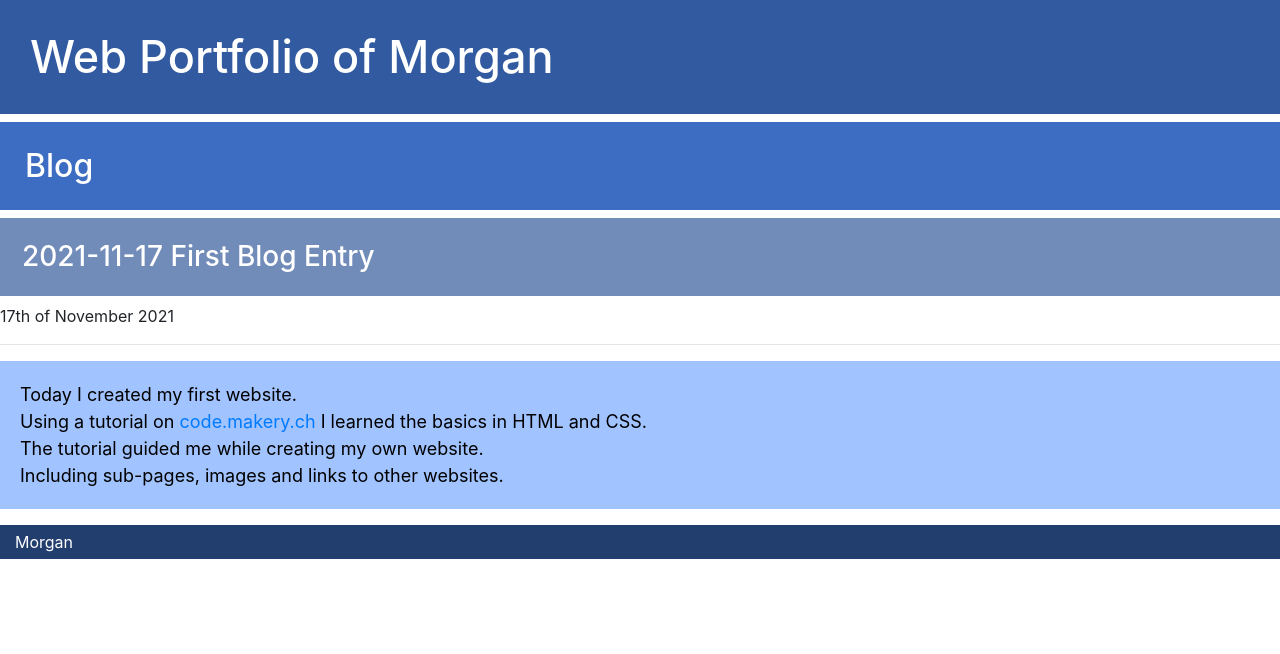
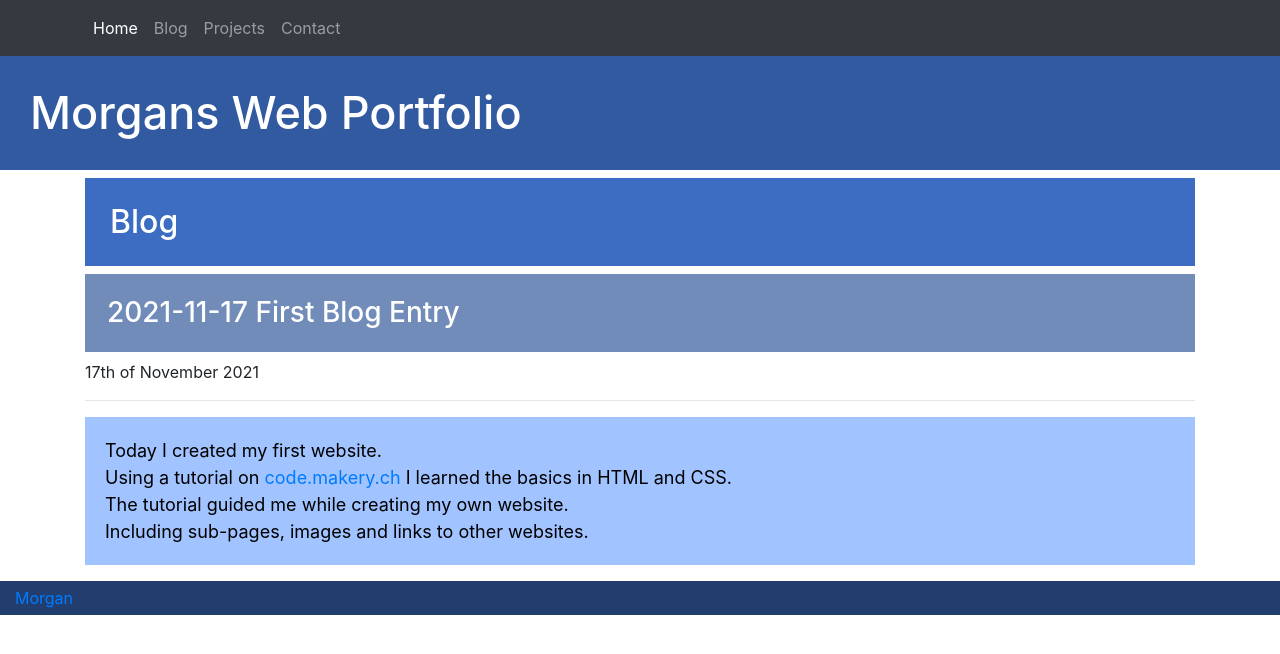
Before and after one commit to mfarnworth/Praktikum-HTML-CSS, a plain HTML site: page blog/first-entry/index.html in a window 1280 px wide. Drawn offline with nearby package versions, Linux system fonts and the light colour scheme.

Commit message:
Finished Tutorial

```diff
--- a/blog/first-entry/index.html
+++ b/blog/first-entry/index.html
@@ -2,12 +2,30 @@
 <html lang="en">
 <head>
     <meta charset="UTF-8">
+    <meta name="viewport" content="width=device-width, initial-scale=1">
     <link rel="stylesheet" href="https://stackpath.bootstrapcdn.com/bootstrap/4.1.3/css/bootstrap.min.css">
     <link rel="stylesheet" href="/main.css">
     <title>Blog 1 - Morgans Web Portfolio</title>
 </head>
     <body>
-        <h1 class="title">Web Portfolio of Morgan</h1>
+        <nav class="navbar navbar-expand-lg navbar-dark bg-dark">
+            <div class="container">
+                <button class="navbar-toggler" type="button" data-toggle="collapse" data-target="#navbarMenu">
+                    <span class="navbar-toggler-icon"></span>
+                </button>
+                <div class="collapse navbar-collapse" id="navbarMenu">
+                    <ul class="navbar-nav">
+                        <li><a class="nav-link active" href="/">Home</a></li>
+                        <li><a class="nav-link" href="/blog/">Blog</a></li>
+                        <li><a class="nav-link" href="/projects/">Projects</a></li>
+                        <li><a class="nav-link" href="/contact/">Contact</a></li>
+                    </ul>
+                </div>
+            </div>
+        </nav>
+
+        <h1 class="title">Morgans Web Portfolio</h1>
+        <div class="container">
         <h2>Blog</h2>
         <h3> 2021-11-17 First Blog Entry</h3>
         <p> 17th of November 2021</p>
@@ -18,6 +36,12 @@
         I learned the basics in HTML and CSS.<br>
             The tutorial guided me while creating my own website.<br>
             Including sub-pages, images and links to other websites.</p>
-        <p id = myName> Morgan </p>
+        </div>
+
+        <p id=myName> <a href="/contact">Morgan</a> </p>
+
+        <script src="https://code.jquery.com/jquery-3.3.1.slim.min.js"></script>
+        <script src="https://cdnjs.cloudflare.com/ajax/libs/popper.js/1.14.3/umd/popper.min.js"></script>
+        <script src="https://stackpath.bootstrapcdn.com/bootstrap/4.1.3/js/bootstrap.min.js"></script>
     </body>
 </html>
```
Also changed, not shown: blog/index.html (+26 -2 lines), contact/index.html (+26 -2 lines), index.html (+17 -6 lines), projects/index.html (+26 -2 lines).
